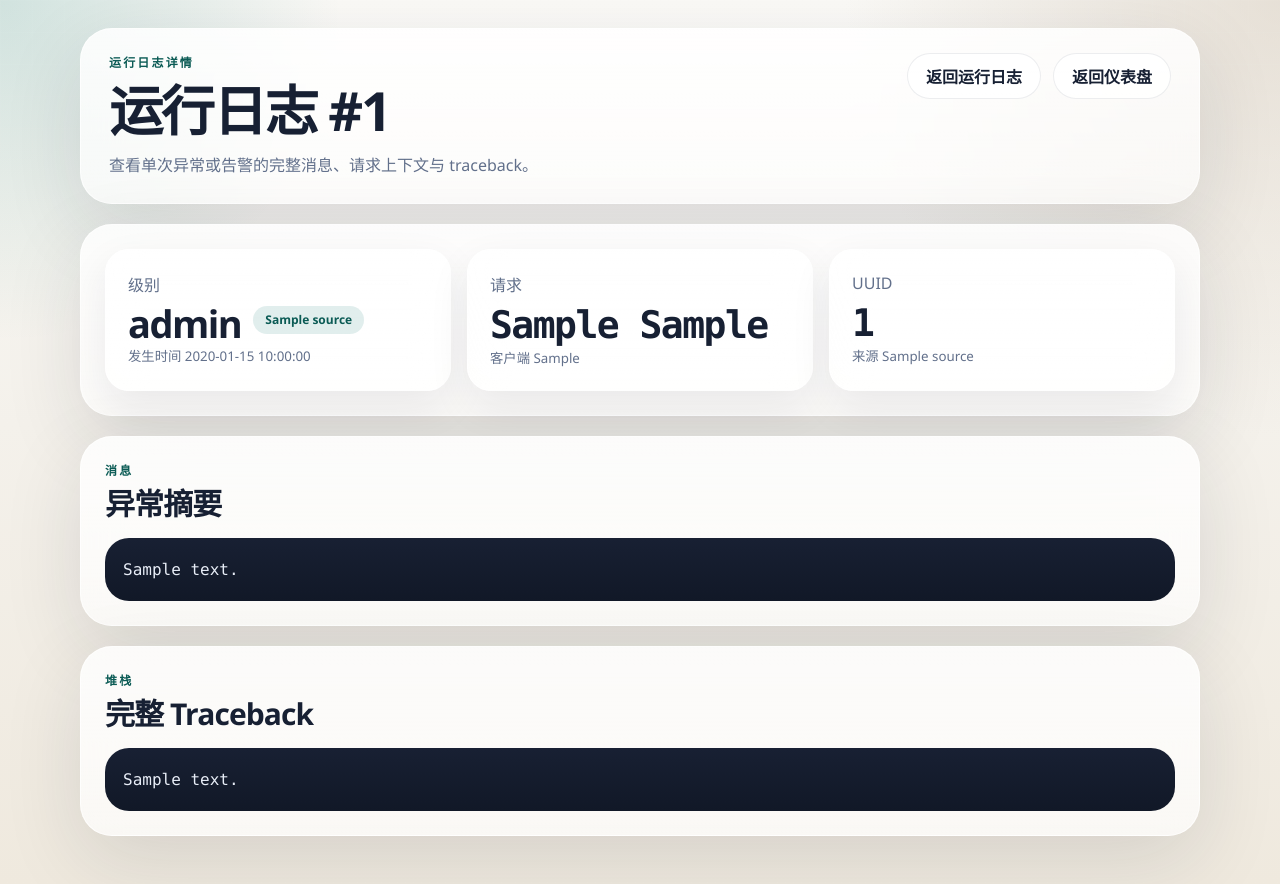
After one commit to saarjoye/cookiecloud-monitor, a FastAPI app: template app/templates/runtime_log_detail.html in a window 1280 px wide. The commit adds this page. Run offline with FastAPI, Linux system fonts and the light colour scheme; the template is opened without the code that fills it: most values are stand-ins (such as "Sample title", 1, 10 or a date in 2020); parts of the project's set-up code (start-up, migrations or seed data) failed here and were passed over; some libraries are stand-ins or nearby versions.

Commit message:
Add persistent runtime error logging

```diff
--- a/app/main.py
+++ b/app/main.py
@@ -1,11 +1,14 @@
 import hashlib
 import json
+import logging
 import os
 import secrets
 import sqlite3
 import time
+import traceback
 from dataclasses import dataclass
 from datetime import datetime, timedelta
+from logging.handlers import RotatingFileHandler
 from pathlib import Path
 from typing import Any
 from urllib.parse import quote
@@ -55,6 +58,10 @@ class Settings:
         return all((self.wecom_corp_id, self.wecom_agent_id, self.wecom_secret)) and any(
             (self.wecom_to_user, self.wecom_to_party, self.wecom_to_tag)
         )
+
+    @property
+    def app_log_path(self) -> Path:
+        return self.db_path.with_name("monitor-runtime.log")
 
     @classmethod
     def from_env(cls) -> "Settings":
@@ -88,6 +95,15 @@ app.add_middleware(
     https_only=False,
 )
 app.mount("/static", StaticFiles(directory=str(APP_ROOT / "static")), name="static")
+
+
+@app.exception_handler(Exception)
+async def unhandled_exception_handler(request: Request, exc: Exception) -> Response:
+    log_runtime_exception(source="unhandled_exception", message="Unhandled application exception", exc=exc, request=request)
+    accepts_json = "application/json" in (request.headers.get("accept") or "").lower()
+    if accepts_json or request.url.path.startswith("/api/"):
+        return JSONResponse(status_code=500, content={"status": "error", "message": "服务内部错误，请到运行日志页面查看详情"})
+    return PlainTextResponse("Internal Server Error", status_code=500)
 
 
 CREATE_LOGS_SQL = """
@@ -154,6 +170,26 @@ CREATE TABLE IF NOT EXISTS app_settings (
 );
 """
 
+CREATE_RUNTIME_LOGS_SQL = """
+CREATE TABLE IF NOT EXISTS runtime_logs (
+    id INTEGER PRIMARY KEY AUTOINCREMENT,
+    occurred_at TEXT NOT NULL,
+    level TEXT NOT NULL,
+    source TEXT NOT NULL,
+    message TEXT NOT NULL,
+    traceback_text TEXT,
+    request_method TEXT,
+    request_path TEXT,
+    client_ip TEXT,
+    sync_uuid TEXT
+);
+"""
+
+CREATE_RUNTIME_LOGS_INDEX_SQL = """
+CREATE INDEX IF NOT EXISTS idx_runtime_logs_occurred_at
+ON runtime_logs (occurred_at DESC);
+"""
+
 
 class LoginRequest(BaseModel):
     username: str = Field(min_length=1)
@@ -162,6 +198,7 @@ class LoginRequest(BaseModel):
 
 
 WECOM_TOKEN_CACHE: dict[str, Any] = {"access_token": None, "expires_at": 0.0}
+LOGGER = logging.getLogger("cookiecloud_monitor")
 
 MANAGED_SETTING_KEYS = {
     "cookiecloud_target_url",
@@ -193,13 +230,43 @@ def init_db() -> None:
         connection.execute(CREATE_AUTH_EVENTS_SQL)
         connection.execute(CREATE_AUTH_EVENTS_INDEX_SQL)
         connection.execute(CREATE_APP_SETTINGS_SQL)
+        connection.execute(CREATE_RUNTIME_LOGS_SQL)
+        connection.execute(CREATE_RUNTIME_LOGS_INDEX_SQL)
         connection.commit()
+
+
+def configure_app_logging() -> None:
+    if LOGGER.handlers:
+        return
+
+    settings.app_log_path.parent.mkdir(parents=True, exist_ok=True)
+    formatter = logging.Formatter("%(asctime)s [%(levelname)s] %(name)s %(message)s")
+
+    file_handler = RotatingFileHandler(
+        settings.app_log_path,
+        maxBytes=2 * 1024 * 1024,
+        backupCount=3,
+        encoding="utf-8",
+    )
+    file_handler.setFormatter(formatter)
+    file_handler.setLevel(logging.INFO)
+
+    stream_handler = logging.StreamHandler()
+    stream_handler.setFormatter(formatter)
+    stream_handler.setLevel(logging.INFO)
+
+    LOGGER.setLevel(logging.INFO)
+    LOGGER.addHandler(file_handler)
+    LOGGER.addHandler(stream_handler)
+    LOGGER.propagate = False
 
 
 @app.on_event("startup")
 def on_startup() -> None:
+    configure_app_logging()
     init_db()
     refresh_runtime_settings()
+    LOGGER.info("CookieCloud Monitor started target=%s log_path=%s", settings.cookiecloud_target_url, settings.app_log_path)
 
 
 def now_local() -> datetime:
@@ -729,6 +796,79 @@ def record_sync_log(
         )
         connection.commit()
 
+
+def record_runtime_log(
+    *,
+    level: str,
+    source: str,
+    message: str,
+    traceback_text: str | None = None,
+    request_method: str | None = None,
+    request_path: str | None = None,
+    client_ip: str | None = None,
+    sync_uuid: str | None = None,
+) -> None:
+    with get_db_connection() as connection:
+        connection.execute(
+            """
+            INSERT INTO runtime_logs (
+                occurred_at, level, source, message, traceback_text,
+                request_method, request_path, client_ip, sync_uuid
+            ) VALUES (?, ?, ?, ?, ?, ?, ?, ?, ?)
+            """,
+            (
+                now_local().isoformat(timespec="seconds"),
+                level,
+                source,
+                message,
+                traceback_text,
+                request_method,
+                request_path,
+                client_ip,
+                sync_uuid,
+            ),
+        )
+        connection.commit()
+
+
+def log_runtime_event(
+    *,
+    level: str,
+    source: str,
+    message: str,
+    traceback_text: str | None = None,
+    request: Request | None = None,
+    sync_uuid: str | None = None,
+) -> None:
+    log_method = getattr(LOGGER, level.lower(), LOGGER.info)
+    if traceback_text:
+        log_method("%s\n%s", message, traceback_text)
+    else:
+        log_method("%s", message)
+
+    record_runtime_log(
+        level=level.upper(),
+        source=source,
+        message=message,
+        traceback_text=traceback_text,
+        request_method=request.method if request else None,
+        request_path=request.url.path if request else None,
+        client_ip=client_ip_from_request(request) if request else None,
+        sync_uuid=sync_uuid,
+    )
+
+
+def log_runtime_exception(*, source: str, message: str, exc: Exception, request: Request | None = None, sync_uuid: str | None = None) -> None:
+    log_runtime_event(
+        level="error",
+        source=source,
+        message=f"{message}: {exc}",
+        traceback_text="".join(traceback.format_exception(type(exc), exc, exc.__traceback__)),
+        request=request,
+        sync_uuid=sync_uuid,
+    )
+
+
 def require_page_auth(request: Request) -> RedirectResponse | None:
     if is_authenticated(request):
         return None
@@ -917,6 +1057,14 @@ async def proxy_update(request: Request) -> Response:
             error_message=error_message,
             response_excerpt=build_response_excerpt("upload", outcome, raw_body, json_body),
         )
+        if outcome == "failed":
+            log_runtime_event(
+                level="error" if upstream_response.status_code >= 500 else "warning",
+                source="proxy_update",
+                message=f"Upstream /update returned {upstream_response.status_code}: {error_message or 'unknown error'}",
+                request=request,
+                sync_uuid=sync_uuid,
+            )
         if outcome == "success" and sync_uuid and sync_state is not None:
             try:
                 await send_sync_notification(sync_uuid, sync_state, request)
@@ -947,6 +1095,13 @@ async def proxy_update(request: Request) -> Response:
             response_size=0,
             error_message=error_message,
             response_excerpt=None,
+        )
+        log_runtime_exception(
+            source="proxy_update",
+            message="Proxy update request failed",
+            exc=exc,
+            request=request,
+            sync_uuid=sync_uuid,
         )
         return JSONResponse(status_code=502, content={"status": "error", "message": "CookieCloud 上传转发失败"})
 
@@ -1001,6 +1156,14 @@ async def proxy_get(sync_uuid: str, request: Request) -> Response:
             error_message=error_message,
             response_excerpt=build_response_excerpt("download", outcome, raw_body, json_body),
         )
+        if outcome == "failed":
+            log_runtime_event(
+                level="error" if upstream_response.status_code >= 500 else "warning",
+                source="proxy_get",
+                message=f"Upstream /get/{sync_uuid} returned {upstream_response.status_code}: {error_message or 'unknown error'}",
+                request=request,
+                sync_uuid=sync_uuid,
+            )
         return Response(
             content=raw_body,
             status_code=upstream_response.status_code,
@@ -1026,6 +1189,13 @@ async def proxy_get(sync_uuid: str, request: Request) -> Response:
             response_size=0,
             error_message=error_message,
             response_excerpt=None,
+        )
+        log_runtime_exception(
+            source="proxy_get",
+            message="Proxy download request failed",
+            exc=exc,
+            request=request,
+            sync_uuid=sync_uuid,
         )
         return JSONResponse(status_code=502, content={"status": "error", "message": "CookieCloud 下载转发失败"})
 
@@ -1198,6 +1368,26 @@ def fetch_recent_auth_events(limit: int = 8) -> list[dict[str, Any]]:
     return [dict(row) for row in rows]
 
 
+def fetch_recent_runtime_logs(limit: int = 10) -> list[dict[str, Any]]:
+    with get_db_connection() as connection:
+        rows = connection.execute(
+            """
+            SELECT *
+            FROM runtime_logs
+            ORDER BY occurred_at DESC, id DESC
+            LIMIT ?
+            """,
+            (limit,),
+        ).fetchall()
+    return [dict(row) for row in rows]
+
+
+def fetch_runtime_log_by_id(log_id: int) -> dict[str, Any] | None:
+    with get_db_connection() as connection:
+        row = connection.execute("SELECT * FROM runtime_logs WHERE id = ?", (log_id,)).fetchone()
+    return dict(row) if row else None
+
+
 def build_settings_page_context(
     request: Request,
     *,
@@ -1235,6 +1425,7 @@ async def dashboard(
     summary = fetch_summary_data()
     logs = fetch_recent_logs(sync_uuid=sync_uuid, action=action, outcome=outcome, day=day)
     auth_events = fetch_recent_auth_events()
+    runtime_logs = fetch_recent_runtime_logs()
     status = runtime_status_summary()
     return TEMPLATES.TemplateResponse(
         "dashboard.html",
@@ -1243,6 +1434,7 @@ async def dashboard(
             "summary": summary,
             "logs": logs,
             "auth_events": auth_events,
+            "runtime_logs": runtime_logs,
             "filters": {
                 "sync_uuid": sync_uuid or "",
                 "action": action or "",
@@ -1258,6 +1450,8 @@ async def dashboard(
             "dashboard_username": request.session.get("username") or settings.dashboard_username or "当前会话",
             "logout_url": "/auth/logout",
             "settings_url": "/settings",
+            "runtime_logs_url": "/runtime-logs",
+            "app_log_path": str(settings.app_log_path),
         },
     )
 
@@ -1405,6 +1599,45 @@ async def log_detail(
     return TEMPLATES.TemplateResponse("detail.html", {"request": request, "log": dict(row)})
 
 
+@app.get("/runtime-logs", response_class=HTMLResponse)
+async def runtime_logs_page(request: Request) -> Response:
+    redirect = require_page_auth(request)
+    if redirect is not None:
+        return redirect
+
+    return TEMPLATES.TemplateResponse(
+        "runtime_logs.html",
+        {
+            "request": request,
+            "logs": fetch_recent_runtime_logs(limit=50),
+            "logout_url": "/auth/logout",
+            "dashboard_url": "/dashboard",
+            "app_log_path": str(settings.app_log_path),
+        },
+    )
+
+
+@app.get("/runtime-logs/{log_id}", response_class=HTMLResponse)
+async def runtime_log_detail(log_id: int, request: Request) -> Response:
+    redirect = require_page_auth(request)
+    if redirect is not None:
+        return redirect
+
+    log = fetch_runtime_log_by_id(log_id)
+    if log is None:
+        raise HTTPException(status_code=404, detail="运行日志不存在")
+
+    return TEMPLATES.TemplateResponse(
+        "runtime_log_detail.html",
+        {
+            "request": request,
+            "log": log,
+            "dashboard_url": "/dashboard",
+            "runtime_logs_url": "/runtime-logs",
+        },
+    )
+
+
 @app.get("/api/summary")
 async def api_summary(request: Request) -> dict[str, Any]:
     require_api_auth(request)
--- /dev/null
+++ b/app/templates/runtime_log_detail.html
@@ -0,0 +1,70 @@
+<!DOCTYPE html>
+<html lang="zh-CN">
+<head>
+    <meta charset="UTF-8">
+    <meta name="viewport" content="width=device-width, initial-scale=1.0">
+    <title>运行日志详情 #{{ log.id }}</title>
+    <link rel="icon" href="data:,">
+    <link rel="stylesheet" href="/static/style.css">
+</head>
+<body>
+    <main class="page page-shell page-narrow">
+        <section class="topbar panel-surface">
+            <div class="topbar-copy">
+                <p class="eyebrow">运行日志详情</p>
+                <h1>运行日志 #{{ log.id }}</h1>
+                <p class="subtle">查看单次异常或告警的完整消息、请求上下文与 traceback。</p>
+            </div>
+            <div class="topbar-tools">
+                <a class="button button-ghost" href="{{ runtime_logs_url }}">返回运行日志</a>
+                <a class="button button-ghost" href="{{ dashboard_url }}">返回仪表盘</a>
+            </div>
+        </section>
+
+        <section class="detail-hero panel-surface">
+            <div class="detail-highlight">
+                <span class="metric-label">级别</span>
+                <div class="detail-highlight-row">
+                    <strong>{{ log.level }}</strong>
+                    <span class="status {% if log.level == 'ERROR' %}bad{% else %}ok{% endif %}">{{ log.source }}</span>
+                </div>
+                <small>发生时间 {{ log.occurred_at }}</small>
+            </div>
+            <div class="detail-highlight">
+                <span class="metric-label">请求</span>
+                <strong><code>{{ log.request_method or '-' }} {{ log.request_path or '-' }}</code></strong>
+                <small>客户端 {{ log.client_ip or '-' }}</small>
+            </div>
+            <div class="detail-highlight">
+                <span class="metric-label">UUID</span>
+                <strong><code>{{ log.sync_uuid or '-' }}</code></strong>
+                <small>来源 {{ log.source }}</small>
+            </div>
+        </section>
+
+        <section class="panel panel-surface">
+            <div class="panel-head">
+                <div>
+                    <p class="section-kicker">消息</p>
+                    <h2>异常摘要</h2>
+                </div>
+            </div>
+            <div class="excerpt-box">
+                <pre>{{ log.message }}</pre>
+            </div>
+        </section>
+
+        <section class="panel panel-surface">
+            <div class="panel-head">
+                <div>
+                    <p class="section-kicker">堆栈</p>
+                    <h2>完整 Traceback</h2>
+                </div>
+            </div>
+            <div class="excerpt-box">
+                <pre>{{ log.traceback_text or '当前日志没有 traceback，通常表示这是一次上游失败响应而不是 Python 异常。' }}</pre>
+            </div>
+        </section>
+    </main>
+</body>
+</html>
```
Also changed, not shown: app/templates/dashboard.html (+45 -0 lines), app/templates/runtime_logs.html (added, +60 -0 lines).
